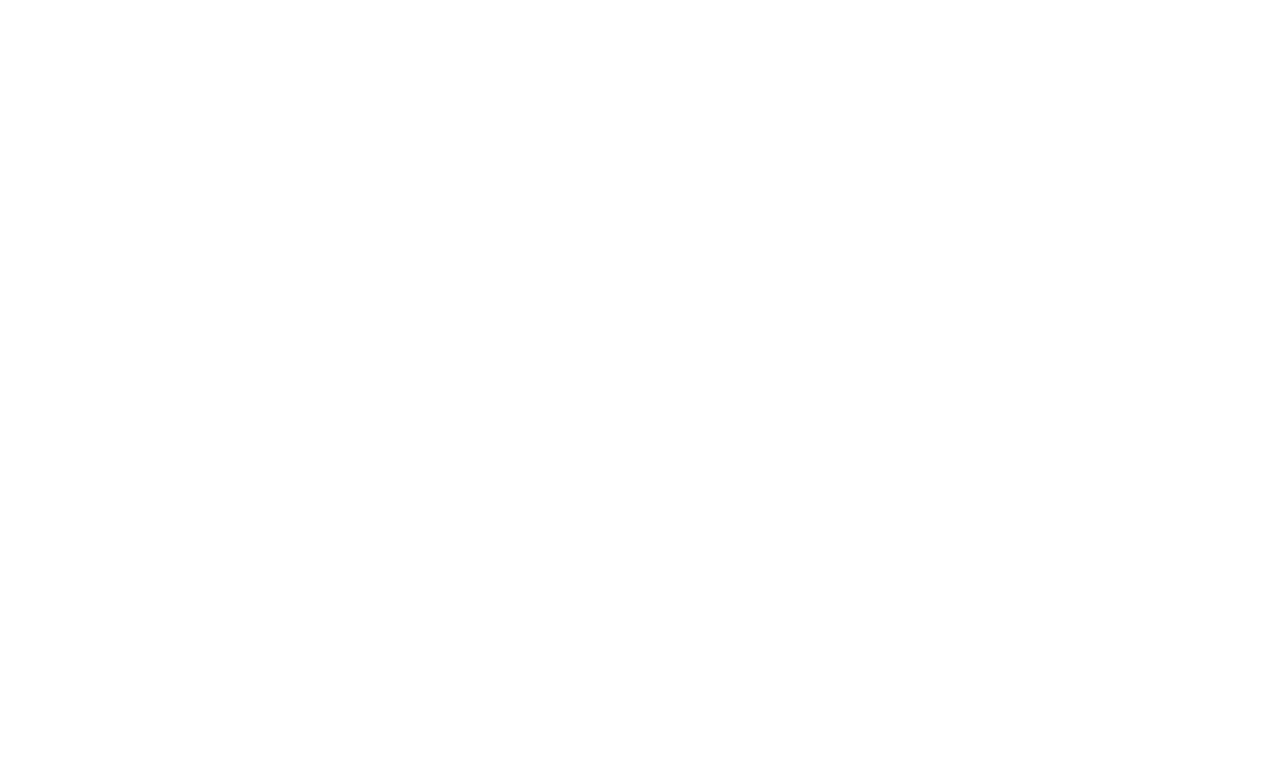
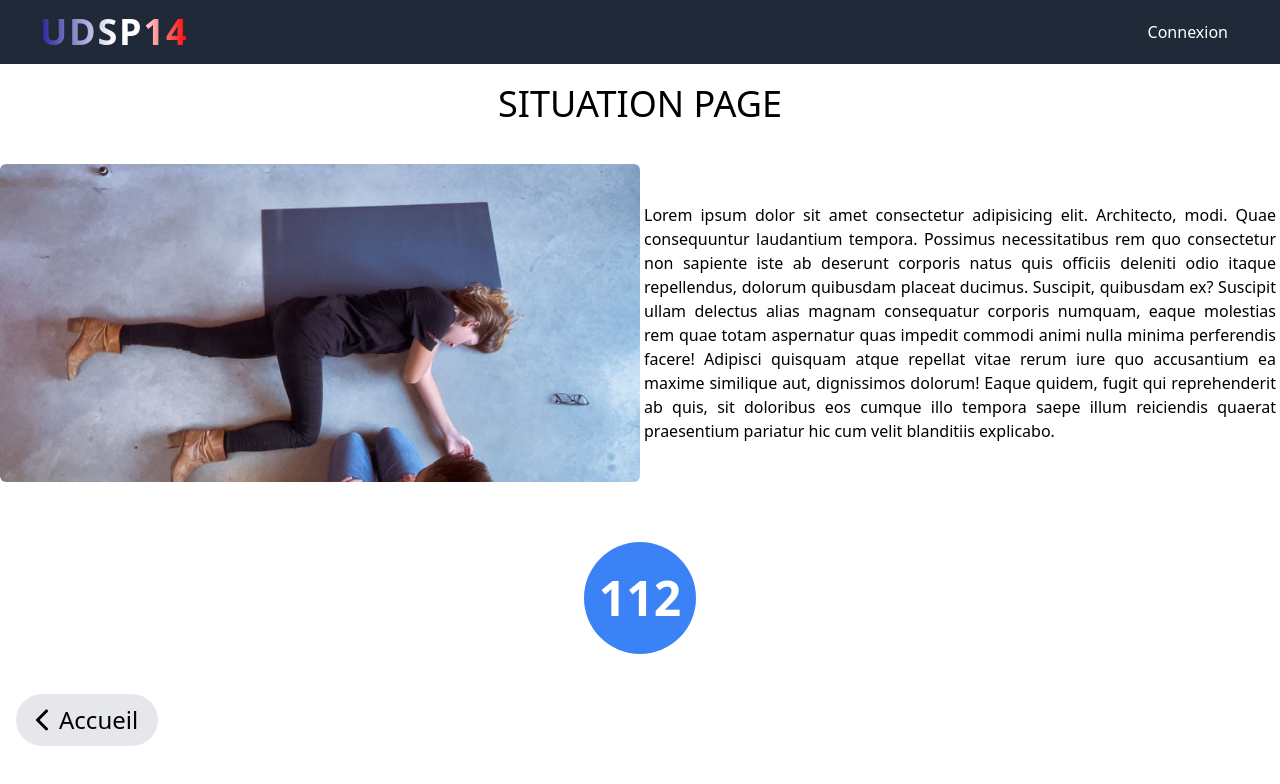
Before and after one commit to jonathan-fv/udsp14-react-front, a React (Create React App) app: page /situation/1 in a window 1280 px wide. Before the commit this address had no page. Shown: the top 784 px of the page. Built offline with nearby package versions, Linux system fonts and the light colour scheme.

Commit message:
add Axios and fix css

```diff
--- a/package.json
+++ b/package.json
@@ -10,6 +10,7 @@
     "@types/node": "^16.18.34",
     "@types/react": "^18.2.8",
     "@types/react-dom": "^18.2.4",
+    "axios": "^1.4.0",
     "react": "^18.2.0",
     "react-dom": "^18.2.0",
     "react-router-dom": "^6.11.2",
--- a/src/App.css
+++ b/src/App.css
@@ -36,7 +36,7 @@
 }
 
 .img-box {
-  width: 90%;
+  max-width: 50%;
   height: auto;
   margin: 20px auto;
 }
--- a/src/Routes.tsx
+++ b/src/Routes.tsx
@@ -13,7 +13,7 @@
       <Route element={<FrontLayout />}>
         <Route path="/" element={<Home />} />
         <Route path="/login" element={<LoginPage />} />
-        <Route path='/situation' element={<SituationPage />}/>
+        <Route path='/situation/:id' element={<SituationPage />}/>
         <Route path='/audio' element={<AudioPage />}/>
       </Route>
       <Route path={'/administration'} element={<BackLayout />}>
```
Also changed, not shown: src/App.tsx (indentation only), 1 other file (tests, documents, lock files or other folders).
